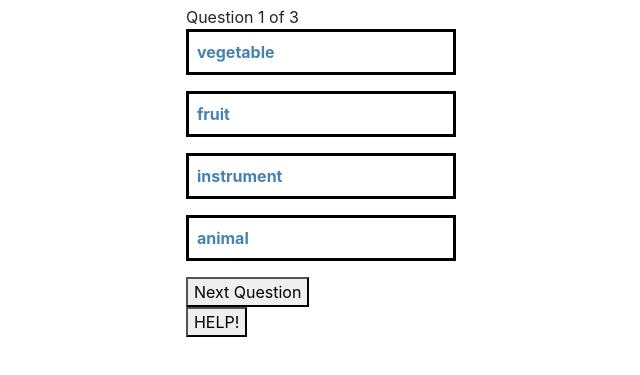
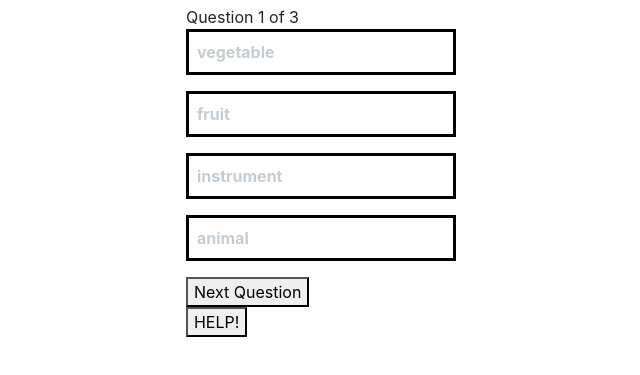
Before and after one commit to Gavras/HRI, a React app in the folder NaoApp/: page / in a window 1280 px wide. Shown: the part 41-416 px from the top of the page, without its empty margins (319-959 px from the left). Built offline with nearby package versions, Linux system fonts and the light colour scheme.

```diff
--- a/NaoApp/src/index.css
+++ b/NaoApp/src/index.css
@@ -13,7 +13,7 @@
     cursor: pointer;
     width:100%;
     background-color: white;
-    color: steelblue;
+    color: #c4cdd4;
     font-weight: bold;
 }
 
```
